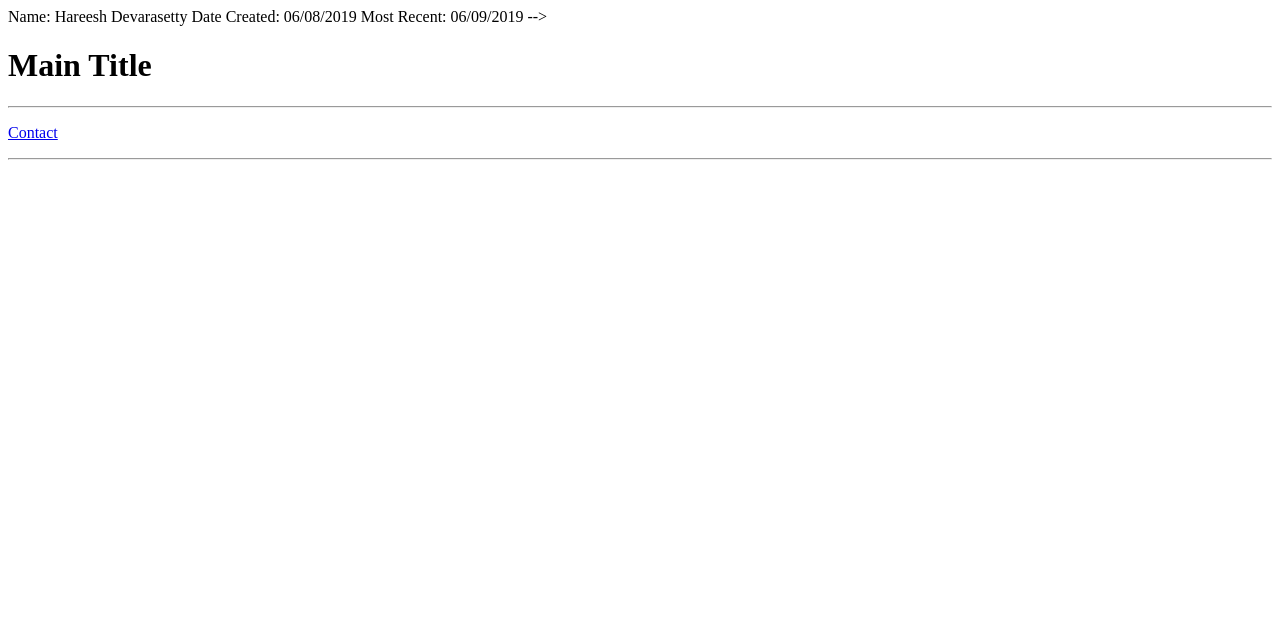
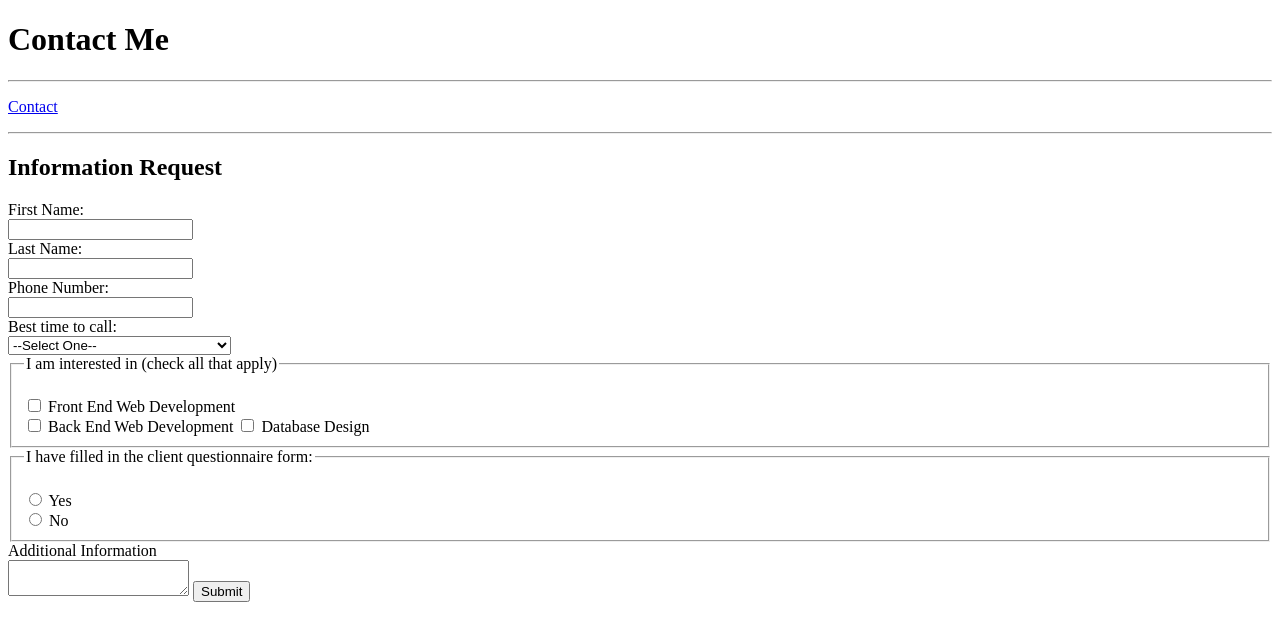
Before and after one commit to hareeshdeva/IntroductionToWebDevelopment, a plain HTML site: page Portfolio/contact.html in a window 1280 px wide. Drawn offline with Linux system fonts and the light colour scheme.

Commit message:
Added code related to Lists|Tables|Forms.

```diff
--- a/Portfolio/contact.html
+++ b/Portfolio/contact.html
@@ -1,4 +1,5 @@
 <!DOCTYPE html>
+<!--
     Name: Hareesh Devarasetty
     Date Created: 06/08/2019
     Most Recent:  06/09/2019
@@ -10,16 +11,52 @@
 
     <body>
         <header>
-            <h1>Main Title</h1>
+            <h1>Contact Me</h1>
         </header>
 
     <nav> <!-- The nav element will include navigation buttons or links -->
     <hr />
-    <p><a href="contact.html">Contact</a></p>
+    <p><a href="index.html">Contact</a></p>
     <hr />
     </nav>
+<h2>Information Request</h2>
+     <form action="submit.html" method="POST">
+     <label for="firstName">First Name:</label> <br />
+     <input type="text" id="firstName" name="firstName"> <br />
+     <label for="lastName">Last Name:</label><br />
+     <input type="text" id="lastName" name="lastName"> <br />
+     <label for="phone">Phone Number:</label><br />
+     <input type="text" id="phone" name="phone"> <br />
 
+     <label for="contact">Best time to call:</label><br />
+     <select id="contact" name="contact">
+     <option value="default" selected>--Select One--</option>
+     <option value="morning">Morning (8AM to 12PM Eastern)</option>
+     <option value="afternoon">Afternoon (12PM to 5PM Eastern)</option>
+     <option value="evening">Evening (5PM to 8PM Eastern)</option>
+     </select>
 
+     <fieldset>
+    <legend>I am interested in (check all that apply)</legend><br />
+    <input type="checkbox" id="frontEnd" name="interest" value="frontEnd">
+    <label for="frontEnd">Front End Web Development</label><br />
+    <input type="checkbox" id="backEnd" name="interest" value="backEnd">
+    <label for="backEnd">Back End Web Development</label>
+    <input type="checkbox" id="database" name="interest" value="database">
+    <label for="database">Database Design</label><br />
+    </fieldset>
+
+    <fieldset>
+    <legend>I have filled in the client questionnaire form:</legend><br />
+    <input type="radio" id="choice1" name="questionnaire" value="yes">
+    <label for="choice1">Yes</label><br />
+    <input type="radio" id="choice2" name="questionnaire" value="no">
+    <label for="choice2">No</label><br />
+    </fieldset>
+
+    <label for="info">Additional Information</label><br />
+    <textarea id="info" name="info"></textarea>
+    <input type="submit" name="submit" value="Submit">
         <footer>
 
         </footer>
```
Also changed, not shown: Portfolio/index.html (+37 -6 lines).
